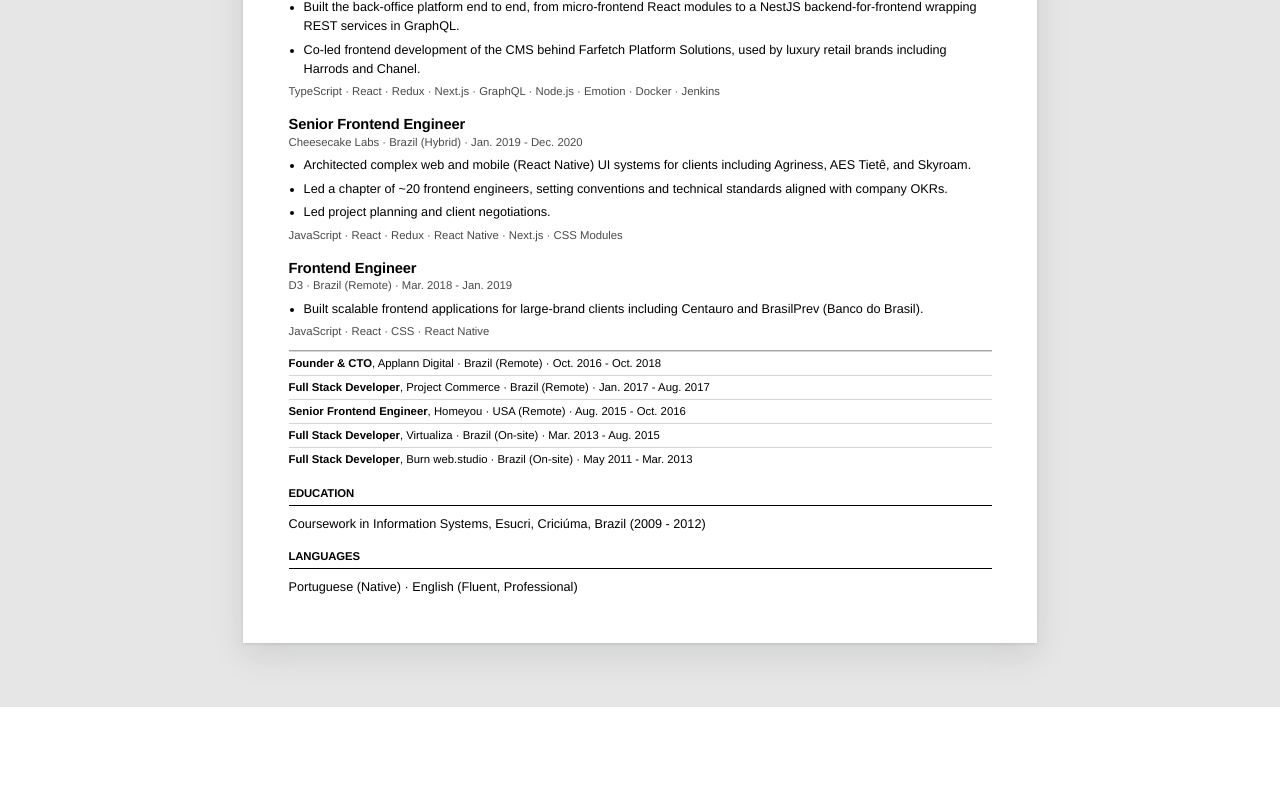
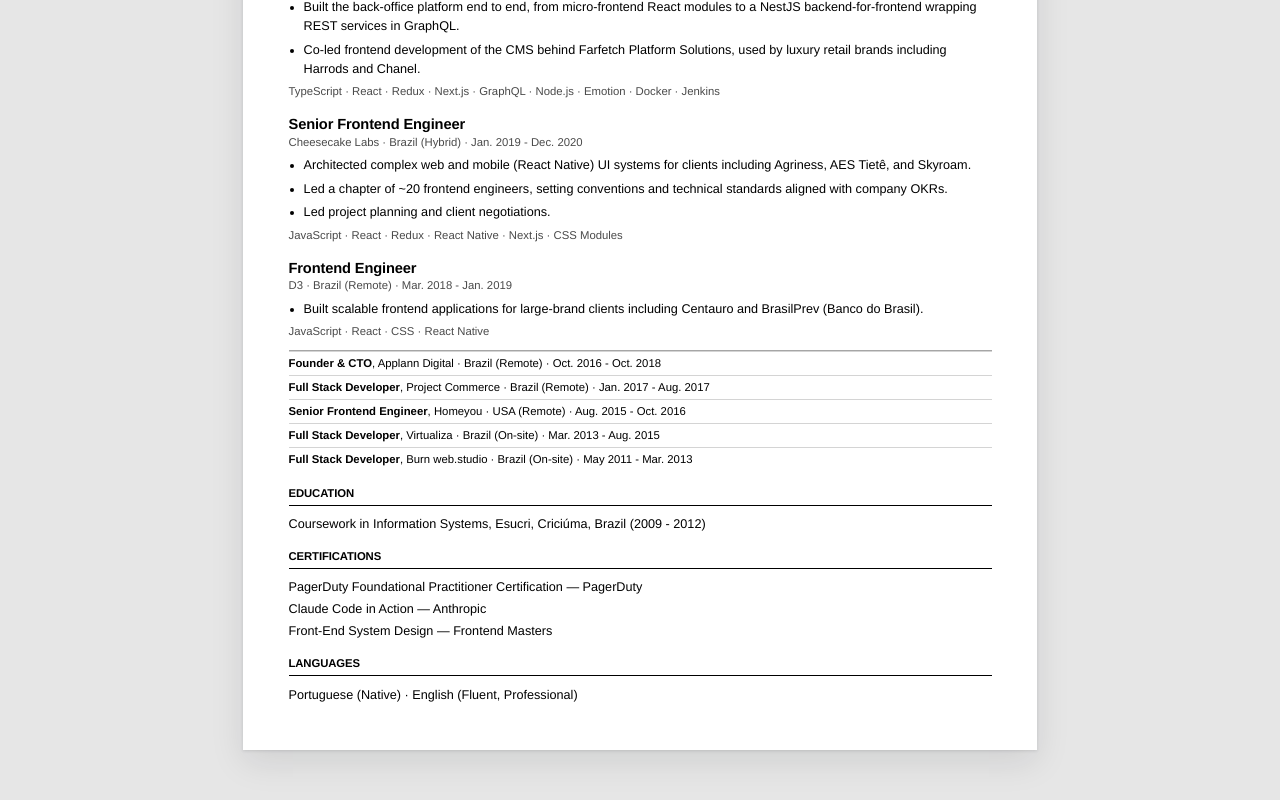
Before and after one commit to helderberto/helderberto.com, a Next.js app: page /resume in a window 1280 px wide. Shown: the part 912-1712 px from the top of the page. Before the commit the page ends 1619 px from the top, so only its background shows below. Built offline with nearby package versions, Linux system fonts and the light colour scheme.

Commit message:
feat: add certifications section to resume

```diff
--- a/src/app/resume/page.tsx
+++ b/src/app/resume/page.tsx
@@ -111,6 +111,16 @@ export default function Resume() {
         </section>
 
         <section className={styles.section}>
+          <h2 className={styles.sectionTitle}>Certifications</h2>
+          {resume.certifications.map((certification) => (
+            <p key={certification.href} className={styles.inlineRow}>
+              <a href={certification.href}>{certification.name}</a> —{' '}
+              {certification.issuer}
+            </p>
+          ))}
+        </section>
+
+        <section className={styles.section}>
           <h2 className={styles.sectionTitle}>Languages</h2>
           <p className={styles.inlineRow}>
             {resume.languages
--- a/src/app/resume/resume.module.css
+++ b/src/app/resume/resume.module.css
@@ -115,6 +115,10 @@
   font-size: var(--rs-text-sm);
 }
 
+.inlineRow + .inlineRow {
+  margin-top: var(--rs-gap-2xs);
+}
+
 .bullets li::marker {
   color: var(--rs-accent);
 }
--- a/src/data/resume.ts
+++ b/src/data/resume.ts
@@ -208,6 +208,23 @@ export const resume = {
       period: '2009 - 2012',
     },
   ],
+  certifications: [
+    {
+      name: 'PagerDuty Foundational Practitioner Certification',
+      issuer: 'PagerDuty',
+      href: 'https://www.credly.com/badges/2bfe6577-a2f2-45e3-9a22-5147e2865f69/linked_in_profile',
+    },
+    {
+      name: 'Claude Code in Action',
+      issuer: 'Anthropic',
+      href: 'https://verify.skilljar.com/c/923kypaztd7s',
+    },
+    {
+      name: 'Front-End System Design',
+      issuer: 'Frontend Masters',
+      href: 'https://static.frontendmasters.com/ud/c/4a94c72cc6/gkuyfreSHY/frontend-system-design.pdf',
+    },
+  ],
   languages: [
     { name: 'Portuguese', level: 'Native' },
     { name: 'English', level: 'Fluent, Professional' },
```
